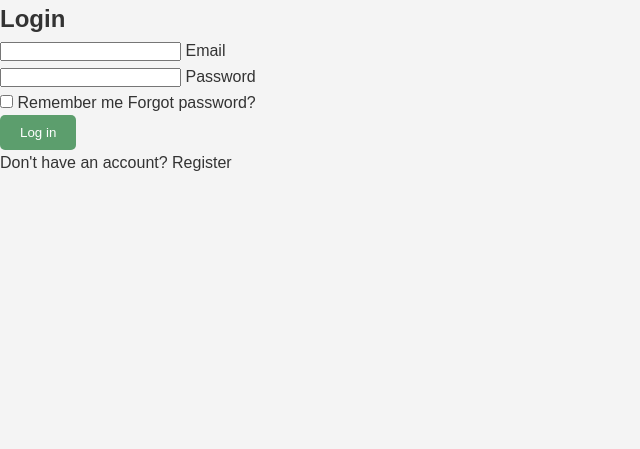
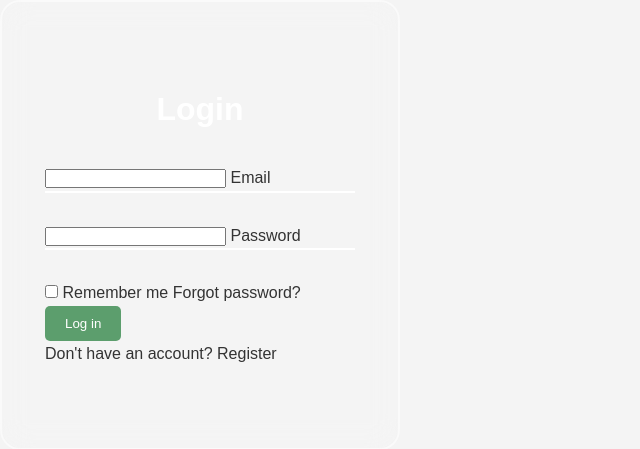
Before and after one commit to Muhamed530/StudyBunny, a Python web app: template templates/loginPage.html in a window 1280 px wide. Shown: the top 449 px of the page, without its empty margins (0-640 px from the left). Run offline with Jinja, Linux system fonts and the light colour scheme; the template is opened without the code that fills it, so the values that code supplies are empty.

Commit message:
Login page css update

```diff
--- a/static/css/loginPage.css
+++ b/static/css/loginPage.css
@@ -1,29 +1,36 @@
 
-<section>
-    <div class="form-box">
-        <div class="form-value">
-        <form action="">"
-<h2>Login</h2>
-<div class="inputbox">
-cion-icon name "mail-outline"></ion-icon
-<input type="email" required />
-<label for
-</div>
-Email</label>
-<div class="inputbox">
-<ion-icon name "lock-closed-outline"></ion-icon <input type="password" required />
-<label for="">Password</label>
-</div>
-<div class="forget">
-<label> <input type="checkbox" /> Remember ne </label> <label>
-<a href="#">Forgot password?</a>
-</label>
-</div>
-<button>Log in</button>
-<div class="register">
-<p>Don't have a account? <a href="">Register</a></p>
-</div>
-</form>
-</div>
-</div
-</section>
+section {
+    display: flex;
+    justify-content: center;
+    align-items: center;
+    min-height: 100vh;
+    width: 100%;
+    background: url("img.png") no-repeat;
+    background-position: center;
+    background-size: cover;
+    }
+    .form-box {
+    position: relative;
+    width: 400px;
+    height: 450px;
+    background: transparent;
+    border: 2px solid rgba(255, 255, 255, 0.5);
+    border-radius: 20px;
+    backdrop-filter: blur(15px);
+    display: flex;
+    justify-content: center;
+    align-items: center;
+    }
+
+    h2 {
+        font-size: 2em;
+        color: #fff;
+        text-align: center;
+    }
+
+    .inputbox {
+        position: relative;
+        margin: 30px 0;
+        width: 310px;
+        border-bottom: 2px solid #fff;
+    }
```
